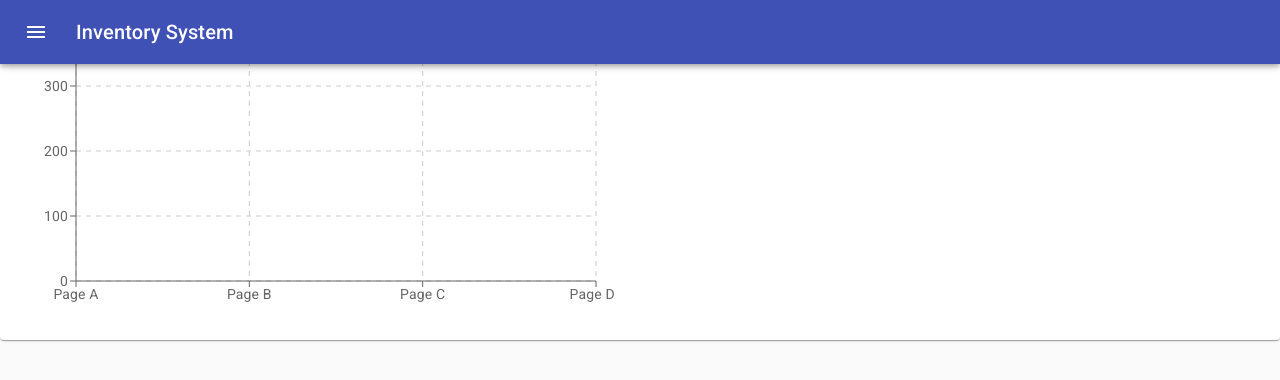
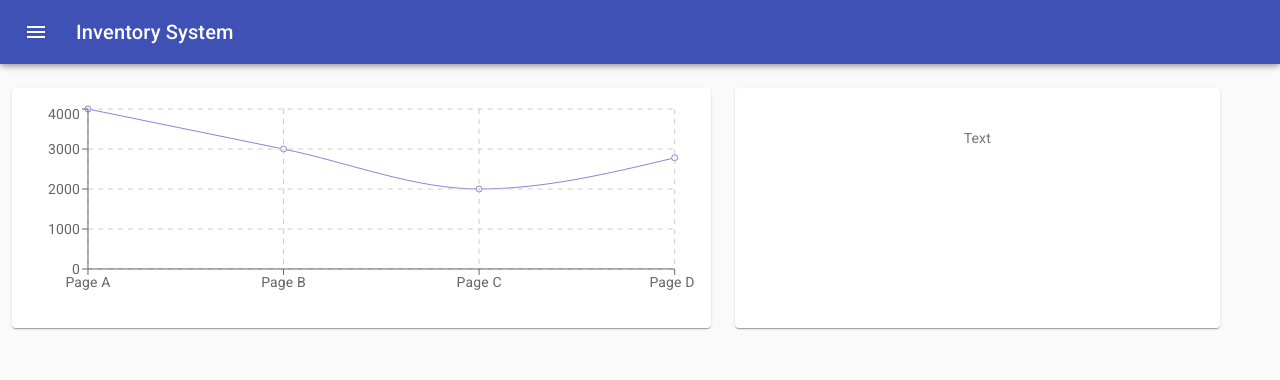
Before and after one commit to 5amuel/Inventories-dashbord, a React (Create React App) app: page / in a window 1280 px wide. Shown: the top 380 px of the page. Built offline with nearby package versions, Linux system fonts and the light colour scheme.

Commit message:
layout modifications... pending

```diff
--- a/src/Components/Linechart.jsx
+++ b/src/Components/Linechart.jsx
@@ -1,37 +1,75 @@
 import React, { PureComponent } from 'react';
-import { LineChart, Line, CartesianGrid, XAxis, YAxis } from 'recharts';
+import { LineChart, Line, CartesianGrid, XAxis, YAxis, ResponsiveContainer } from 'recharts';
 import Card from '@material-ui/core/Card';
 import CardContent from '@material-ui/core/CardContent';
-import { makeStyles } from '@material-ui/core/styles';
+import { makeStyles, useTheme } from '@material-ui/core/styles';
+import { Container, Grid, Paper } from '@material-ui/core';
 
 
 
-
-const useStyles = makeStyles({
+const useStyles = makeStyles((theme) => ({
     root: {
       minWidth: 275,
+      flexGrow: 1,
     },
-  });
+    paper: {
+        padding: theme.spacing(5),
+        textAlign: 'center',
+        color: theme.palette.text.secondary,
+        minWidth: 275,
+        flexGrow:1,
+    },
+    // content: {
+    //     flexGrow: 1,
+    //     padding: theme.spacing(2),
+    // },
+    // underBar: {
+    //     display: 'flex',
+    //     alignItems: 'center',
+    //     padding: theme.spacing(15, 3),
+    //     // necessary for content to be below app bar
+    //     ...theme.mixins.toolbar,
+    //     justifyContent: 'flex-start',
+    // },
+}));
+
 const data = [
-    {name: 'Page A', uv: 400, pv: 2400, amt: 2400},
-    {name: 'Page B', uv: 400, pv: 2400, amt: 2400},
-    {name: 'Page C', uv: 400, pv: 2400, amt: 2400},
-    {name: 'Page D', uv: 400, pv: 2400, amt: 2400},
+    {name: 'Page A', uv: 4000, pv: 2400, amt: 2400},
+    {name: 'Page B', uv: 3000, pv: 1398, amt: 2210},
+    {name: 'Page C', uv: 2000, pv: 2400, amt: 2400},
+    {name: 'Page D', uv: 2780, pv: 3908, amt: 2000},
 ]
+
 const Linechart = () => {
-    const classes = useStyles();
-
+    const classes = useStyles()
+    const theme = useTheme()
     return (
+        <Container style={{ paddingTop: 100 }}>
+            <Grid container spacing={6} >
+                <Grid container item xs={12} sm={7}  spacing={3}>
                     <Card className={classes.root}>
                         <CardContent>
+                            <div style={{ width: '100%', height: 200 }}>
+                                <ResponsiveContainer>
                                     <LineChart width={600} height={300} data={data} margin={{ top: 5, right: 20, bottom: 5, left: 0 }}>
                                         <Line type="monotone" dataKey="uv" stroke="#8884d8" />
                                         <CartesianGrid stroke="#ccc" strokeDasharray="5 5" />
                                         <XAxis dataKey="name" />
                                         <YAxis />
                                     </LineChart>
+                                </ResponsiveContainer>
+                            </div>
                         </CardContent>
                     </Card>
+                </Grid>
+                <Grid container item xs={12} sm={5} spacing={3}>
+                    <Paper className={classes.paper}>Text
+
+                    </Paper>
+
+                </Grid>
+            </Grid>
+       </Container>
      );
 }
 
```
Lines whose indentation alone changed are shown as unchanged.
